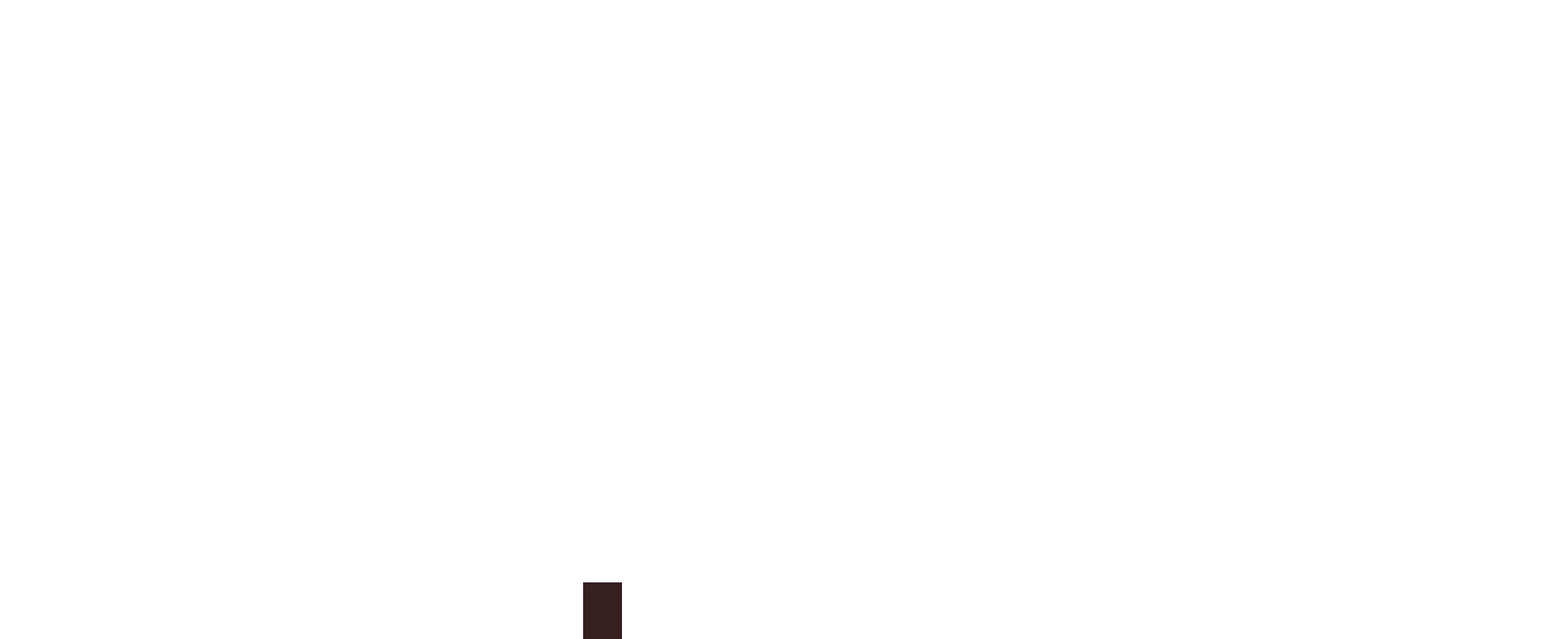
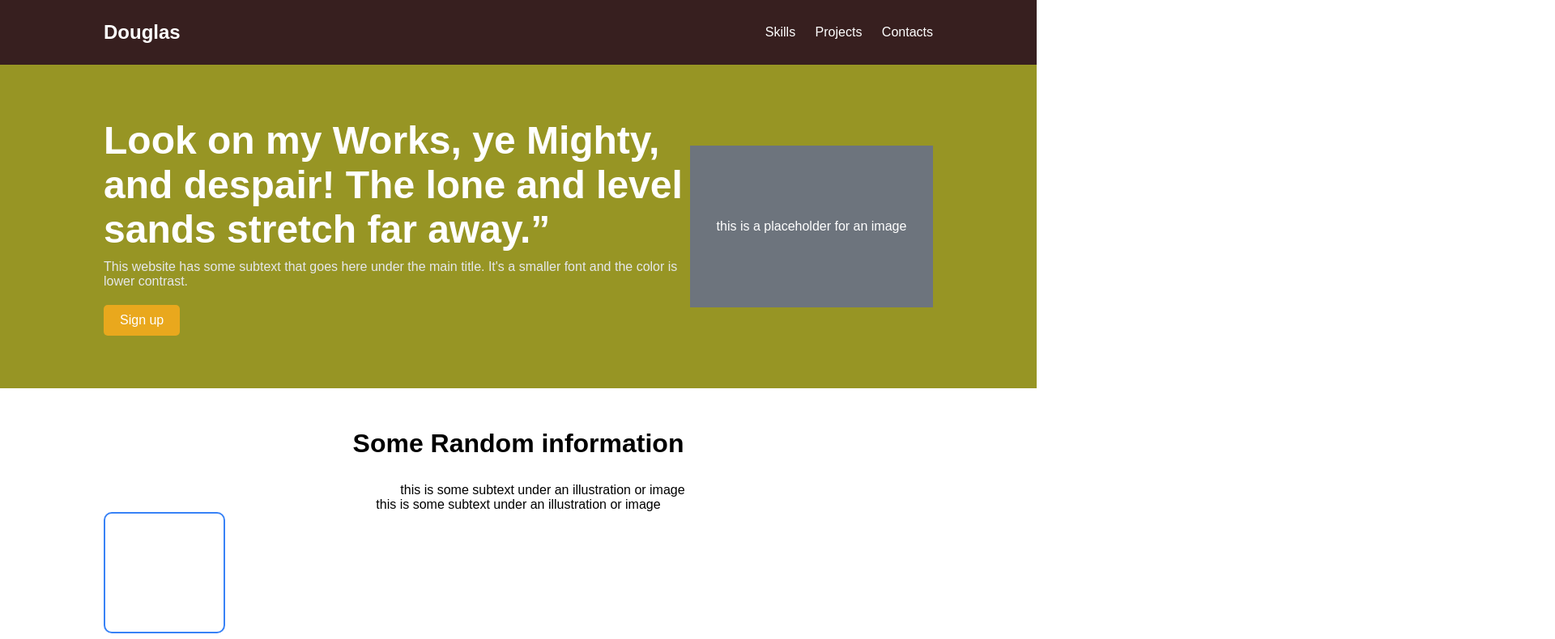
Before and after one commit to ChaosBringer98/Landing-Page0, a plain HTML site: page index.html in a window 1280 px wide. Shown: the top 790 px of the page at 81% size, 1920 px wide, since content can reach past the window. Drawn offline with Linux system fonts and the light colour scheme.

Commit message:
Update style.css

```diff
--- a/style.css
+++ b/style.css
@@ -1,7 +1,6 @@
-/* General Reset */
 * {
-    margin: 200px;
-    padding: 60px;
+  margin: 0; /* Reset das margens globais */
+  padding: 0;
   box-sizing: border-box;
   font-family: Arial, sans-serif;
 }
@@ -19,7 +18,9 @@
   color: #fff;
   display: flex;
   justify-content: space-between;
-    padding: 50px 10%;
+  align-items: center;
+  padding: 20px 10%; /* Tamanhos mais proporcionais */
+  height: 80px; /* Altura fixa */
 }
 
 .header .logo {
@@ -42,6 +43,7 @@
   justify-content: space-between;
   padding: 50px 10%;
   align-items: center;
+  height: 400px; /* Altura fixa */
 }
 
 .hero-text h1 {
@@ -66,8 +68,8 @@
 
 .hero-image .placeholder {
   background-color: #6d747d;
-    width: 500px;
-    height: 200px;
+  width: 300px; /* Largura fixa */
+  height: 200px; /* Altura fixa */
   display: flex;
   justify-content: center;
   align-items: center;
@@ -93,12 +95,13 @@
 
 .info-box {
   text-align: center;
-    max-width: 150px;
+  max-width: 200px; /* Limita a largura das caixas */
 }
 
 .info-box .box {
   border: 2px solid #3882f6;
-    height: 150px;
+  width: 150px; /* Largura fixa */
+  height: 150px; /* Altura fixa */
   border-radius: 10px;
   margin-bottom: 10px;
 }
```
Lines whose indentation alone changed are shown as unchanged.
